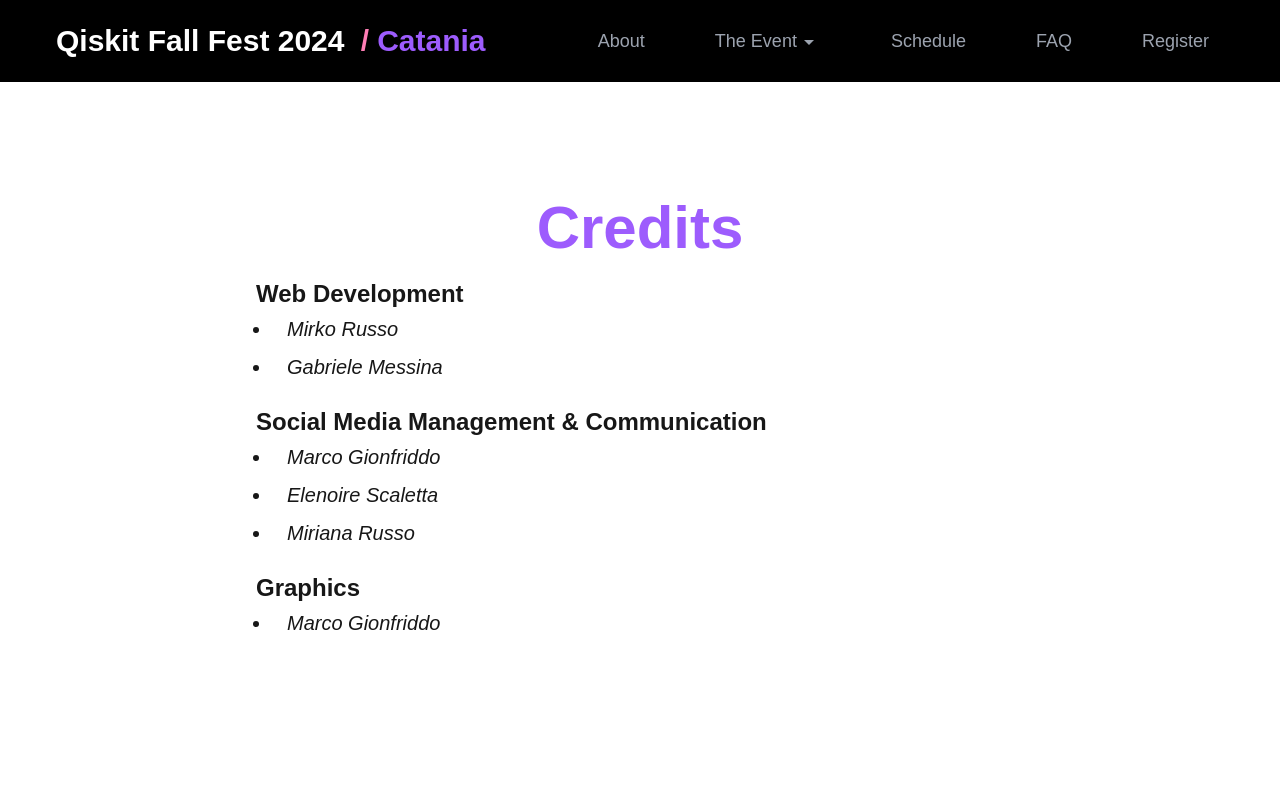
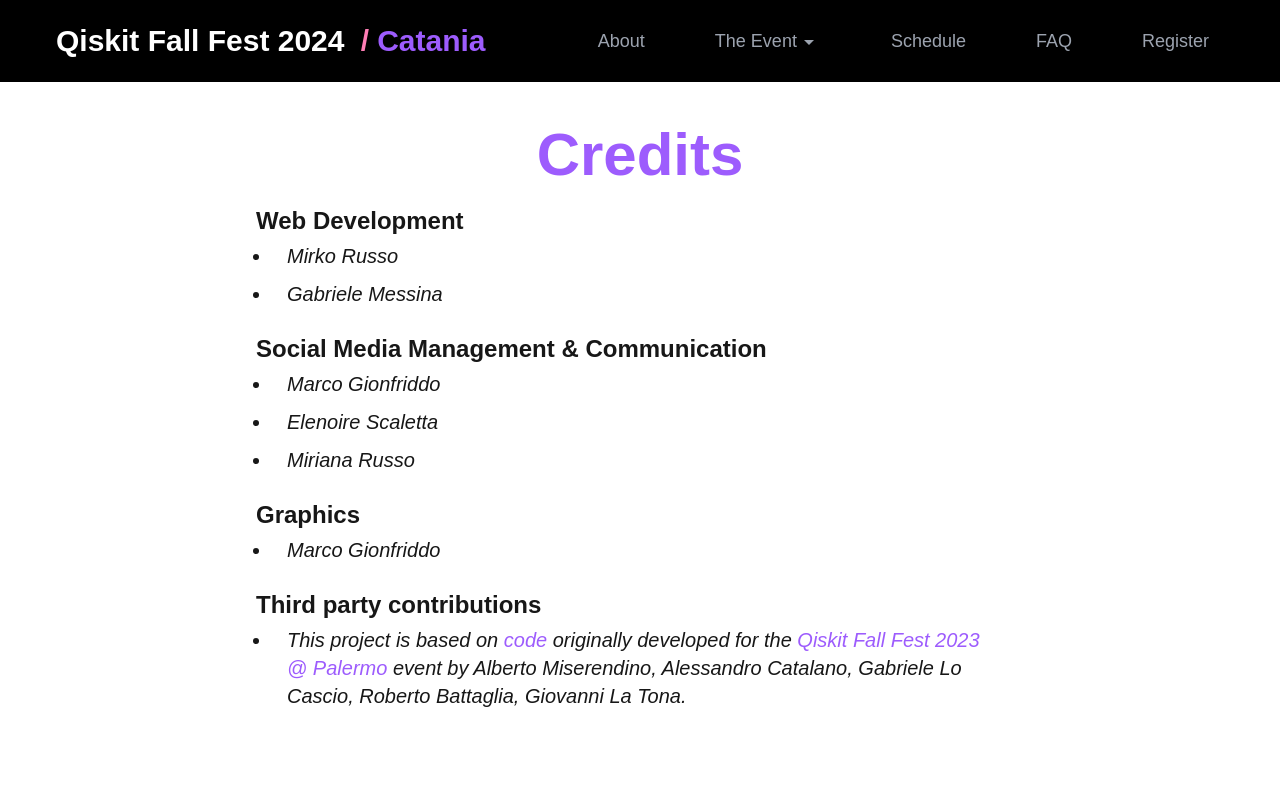
Before and after one commit to cataniaqiskitfallfest2024/qiskitfallfest2024-catania, a Next.js app: page /cataniaqiskitfallfest/credits in a window 1280 px wide. Shown: the top 800 px of the page. Built offline with nearby package versions, Linux system fonts and the light colour scheme.

Commit message:
Update page.jsx
Credits updated

```diff
--- a/app/credits/page.jsx
+++ b/app/credits/page.jsx
@@ -28,8 +28,16 @@
                         <ul className="text-base sm:text-lg lg:text-xl italic list-disc px-4">
                             <li className='hover:bg-white hover:text-black'>Marco Gionfriddo</li>
                         </ul>
+                        <h2 className='font-bold mt-5 text-2xl '>Third party contributions</h2>
+                        <ul className="text-base sm:text-lg lg:text-xl italic list-disc px-4">
+                            <li className='hover:bg-white hover:text-black'>This project is based on
+                                <Link href={'https://github.com/QiskitFallFest23-UNIPA/QiskitFallFest23-UNIPA.github.io'} className="hover:underline text-[#9D5CFD] mt-5"> code </Link>
+                                originally developed for the
+                                <Link href={'https://qiskitfallfest23-unipa.github.io/'} className="hover:underline text-[#9D5CFD] mt-5"> Qiskit Fall Fest 2023 @ Palermo </Link>
+                                event by Alberto Miserendino, Alessandro Catalano, Gabriele Lo Cascio, Roberto Battaglia, Giovanni La Tona.
+                            </li>
+                        </ul>
                     </div>
-
                 </div>
             </div>
             <Footer />
```
